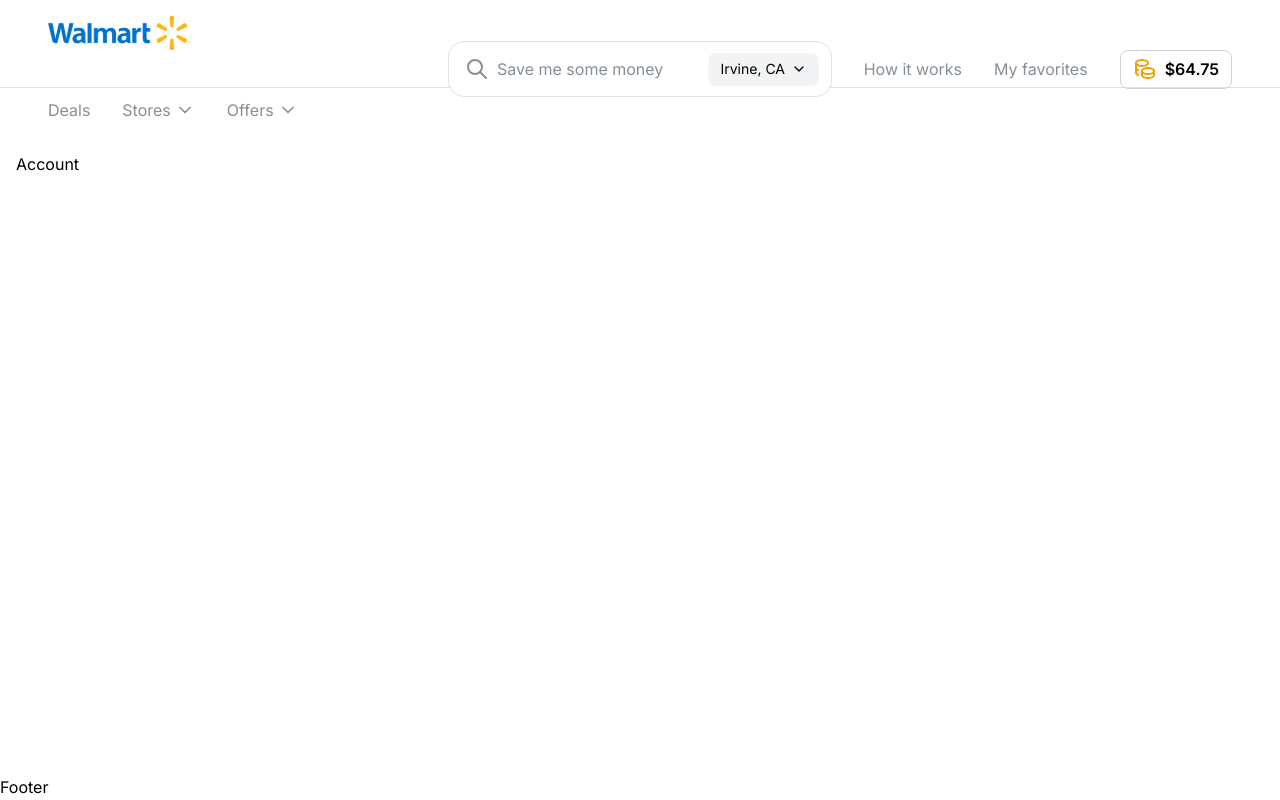
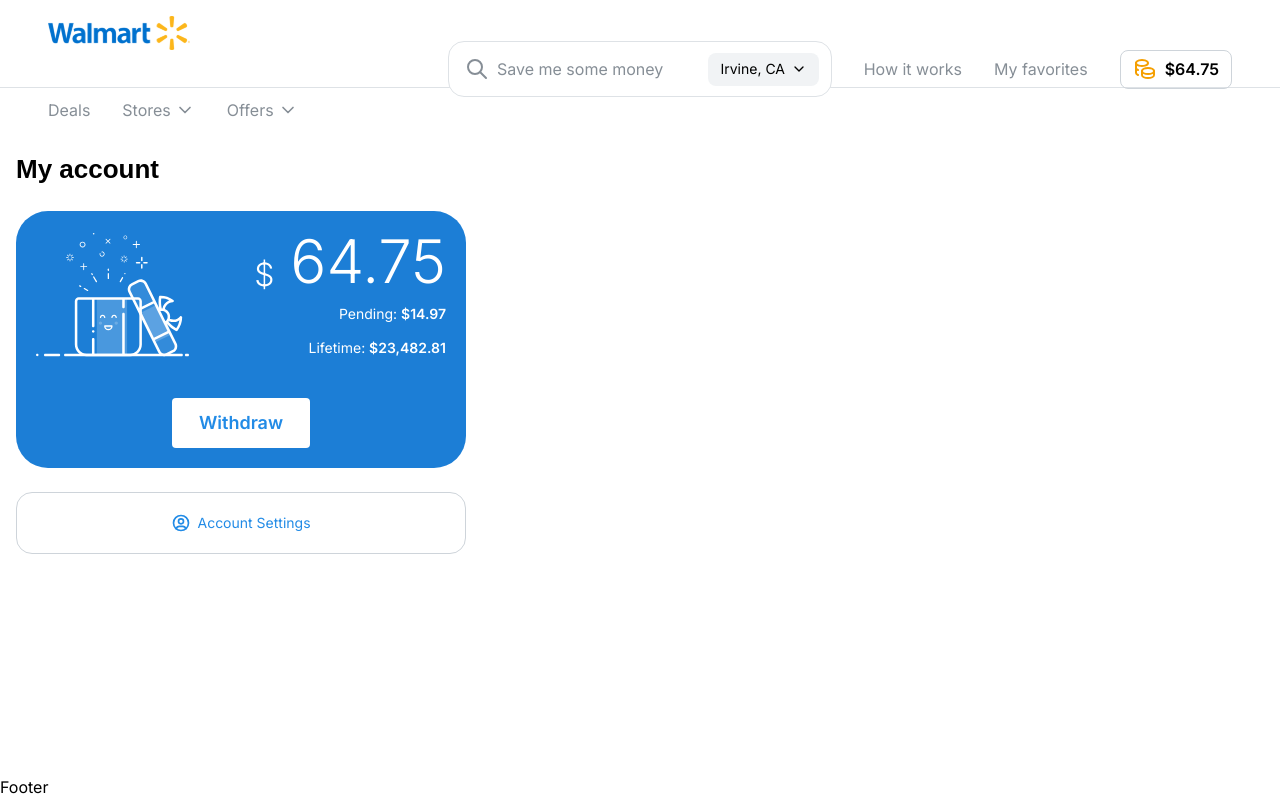
Before and after one commit to tony-finfare/mantine-test, a React (Vite) app: page / in a window 1280 px wide. Built offline with nearby package versions, Linux system fonts and the light colour scheme; a web font is replaced by a local one.

Commit message:
balance card

```diff
--- a/src/pages/account/Account.module.css
+++ b/src/pages/account/Account.module.css
@@ -1,3 +1,24 @@
 .account-page {
   padding: calc(var(--mantine-spacing-12) + 88px) 0;
+  display: grid;
+  grid-template-columns: 450px 1fr;
+  gap: var(--mantine-spacing-8);
 }
+
+.account-page__header {
+  grid-column: span 2;
+}
+
+button.account-page__settings-button {
+  padding: var(--mantine-spacing-7);
+  border-radius: var(--mantine-radius-lg);
+  border: 1px solid var(--mantine-color-default-border);
+  font-size: 14px;
+  line-height: 20px;
+  font-weight: 400px;
+  height: fit-content;
+}
+
+button.account-page__settings-button span[data-position="left"] {
+  margin-inline-end: var(--mantine-spacing-3);
+}
--- a/src/pages/account/AccountPage.tsx
+++ b/src/pages/account/AccountPage.tsx
@@ -1,8 +1,28 @@
 import styles from "./Account.module.css";
 import { PageContainer } from "../../components/page-container/PageContainer";
+import { Box, Button, Stack, Title } from "@mantine/core";
+import { BalanceCard } from "./components/balance-card/BalanceCard";
+import { IconUserCircle } from "@tabler/icons-react";
 
 export const AccountPage = () => {
   return (
-    <PageContainer className={styles["account-page"]}>Account</PageContainer>
+    <PageContainer className={styles["account-page"]}>
+      <Box className={styles["account-page__header"]}>
+        <Title order={1} size="h2">
+          My account
+        </Title>
+      </Box>
+      <Stack align="stretch" gap="var(--mantine-spacing-8)">
+        <BalanceCard />
+        <Button
+          variant="white"
+          size="lg"
+          leftSection={<IconUserCircle size="20px" />}
+          className={styles["account-page__settings-button"]}
+        >
+          Account Settings
+        </Button>
+      </Stack>
+    </PageContainer>
   );
 };
--- /dev/null
+++ b/src/pages/account/components/balance-card/BalanceCard.module.css
@@ -0,0 +1,16 @@
+div.balance-card {
+  background-color: var(--mantine-color-blue-filled-hover);
+  border-radius: var(--mantine-radius-xl);
+  padding: var(--mantine-spacing-7);
+  row-gap: var(--mantine-spacing-10);
+  display: flex;
+  flex-direction: column;
+  align-items: stretch;
+  color: var(--mantine-color-white);
+}
+
+img.balance-card__illustration {
+  height: 124px;
+  width: auto;
+  object-fit: contain;
+}
--- /dev/null
+++ b/src/pages/account/components/balance-card/BalanceCard.tsx
@@ -0,0 +1,55 @@
+import {
+  Button,
+  Center,
+  Group,
+  Image,
+  NumberFormatter,
+  Paper,
+  Stack,
+  Text,
+} from "@mantine/core";
+import styles from "./BalanceCard.module.css";
+
+export const BalanceCard = () => {
+  return (
+    <Paper className={styles["balance-card"]}>
+      <Group justify="space-between">
+        <Image
+          src="/src/assets/happy-present.svg"
+          className={styles["balance-card__illustration"]}
+        />
+        <Stack align="flex-end" gap="var(--mantine-spacing-5)">
+          <Group align="flex-end">
+            <Text fz="32px" lh="32px" fw="300">
+              $
+            </Text>
+            <NumberFormatter
+              value={64.75}
+              thousandSeparator
+              style={{ fontSize: "60px", lineHeight: "60px", fontWeight: 300 }}
+            />
+          </Group>
+
+          <Text fz="14px">
+            Pending:{" "}
+            <Text component="span" fz="14px" fw="600">
+              $14.97
+            </Text>
+          </Text>
+
+          <Text fz="14px">
+            Lifetime:{" "}
+            <Text component="span" fz="14px" fw="600">
+              $23,482.81
+            </Text>
+          </Text>
+        </Stack>
+      </Group>
+      <Center>
+        <Button size="lg" variant="white">
+          Withdraw
+        </Button>
+      </Center>
+    </Paper>
+  );
+};
--- a/src/theme/components/app-shell/appShellTheme.ts
+++ b/src/theme/components/app-shell/appShellTheme.ts
@@ -6,16 +6,16 @@
 export const appShellTheme = AppShell.extend({
   defaultProps: {
     classNames: (them, props) => {
-      const userClassnames = getUserClassNames(
+      const userClassNames = getUserClassNames(
         them,
         appShellTheme.defaultProps,
         props
       );
       return {
-        root: clsx(styles.root, userClassnames?.root),
-        header: clsx(styles.header, userClassnames?.header),
-        main: clsx(styles.main, userClassnames?.main),
-        footer: clsx(styles.footer, userClassnames?.footer),
+        root: clsx(styles.root, userClassNames?.root),
+        header: clsx(styles.header, userClassNames?.header),
+        main: clsx(styles.main, userClassNames?.main),
+        footer: clsx(styles.footer, userClassNames?.footer),
       };
     },
     header: {
--- a/src/theme/theme.ts
+++ b/src/theme/theme.ts
@@ -11,6 +11,10 @@
   },
   radius: {
     max: rem(1000),
+  },
+  components: {
+    AppShell: appShellTheme,
+    List: listTheme,
   },
   spacing: {
     0: rem(0),
@@ -28,8 +32,4 @@
     12: rem(64),
     13: rem(128),
   },
-  components: {
-    AppShell: appShellTheme,
-    List: listTheme,
-  },
 });
```
Also changed, not shown: src/assets/happy-present.svg (added).
